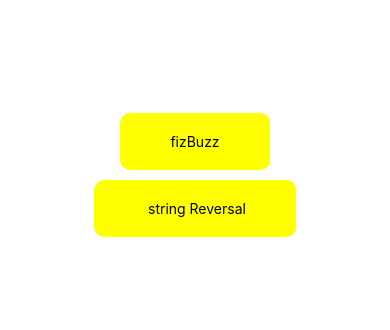
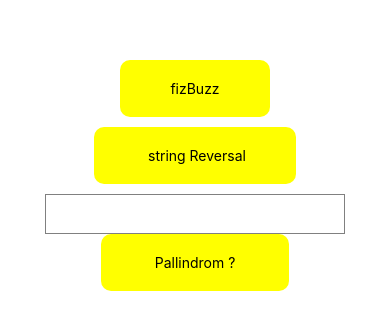
Before and after one commit to kaiyes/algorithms_datastructures, a React Native app: screen / in a window 390 px wide. Shown: the part 242-572 px from the top of the page. Built offline with nearby package versions, Linux system fonts and the light colour scheme.

Commit message:
pallindrom

```diff
--- a/src/App.js
+++ b/src/App.js
@@ -1,18 +1,23 @@
 import React, { Fragment } from 'react'
 import {
-  SafeAreaView,
   StyleSheet,
   ScrollView,
   View,
   Text,
-  StatusBar,
   TouchableOpacity,
+  TextInput,
 } from 'react-native'
 
 import fizBuzz from './alogorithms/fizzBuzz'
 import stringReversal from './alogorithms/stringReversal'
+import pallindrom from './alogorithms/pallindrom'
 
-const App = () => {
+export default class App extends React.Component {
+  state = {
+    text: '',
+    answer: '',
+  }
+  render() {
     return (
       <View style={styles.viewContainer}>
         <ScrollView
@@ -30,12 +35,43 @@ const App = () => {
             onPress={stringReversal}
             style={styles.button}
           >
-          <Text style={styles.text}> string Reversal</Text>
+            <Text style={styles.text}>
+              {' '}
+              string Reversal
+            </Text>
           </TouchableOpacity>
+          <View style={styles.spacer10} />
+          <TextInput
+            style={{
+              height: 40,
+              width: 300,
+              borderColor: 'gray',
+              borderWidth: 1,
+            }}
+            onChangeText={text => this.setState({ text })}
+            value={this.state.text}
+          />
+          <TouchableOpacity
+            onPress={async () => {
+              let ans = await pallindrom(this.state.text)
+              this.setState({
+                answer: ans,
+              })
+            }}
+            style={styles.button}
+          >
+            <Text style={styles.text}> Pallindrom ? </Text>
+          </TouchableOpacity>
+          {this.state.answer != '' ? (
+            <Text style={styles.textContainer}>
+              {this.state.answer}
+            </Text>
+          ) : null}
           <View style={styles.spacer10} />
         </ScrollView>
       </View>
     )
+  }
 }
 
 const styles = StyleSheet.create({
@@ -63,5 +99,3 @@ const styles = StyleSheet.create({
     height: 10,
   },
 })
-
-export default App
--- a/src/alogorithms/pallindrom/index.js
+++ b/src/alogorithms/pallindrom/index.js
@@ -1,10 +1,14 @@
-let pallindrom = () => {
-  let str = 'apple'
-  let output = str
+let pallindrom = async w => {
+  let output = await w
     .split('')
     .reverse()
     .join('')
   console.log(output)
+  if (output === w) {
+    return 'True'
+  } else {
+    return 'False'
+  }
 }
 
 export default pallindrom
```
Lines whose indentation alone changed are shown as unchanged.
